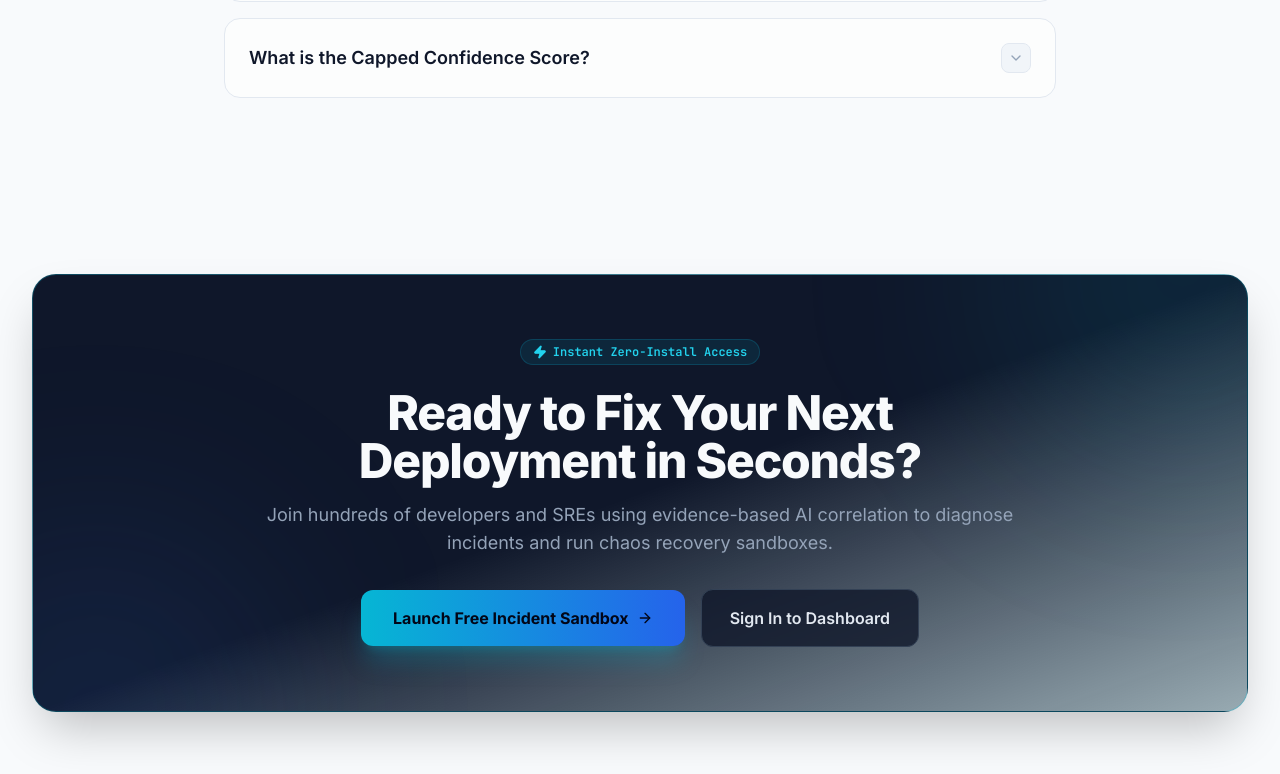
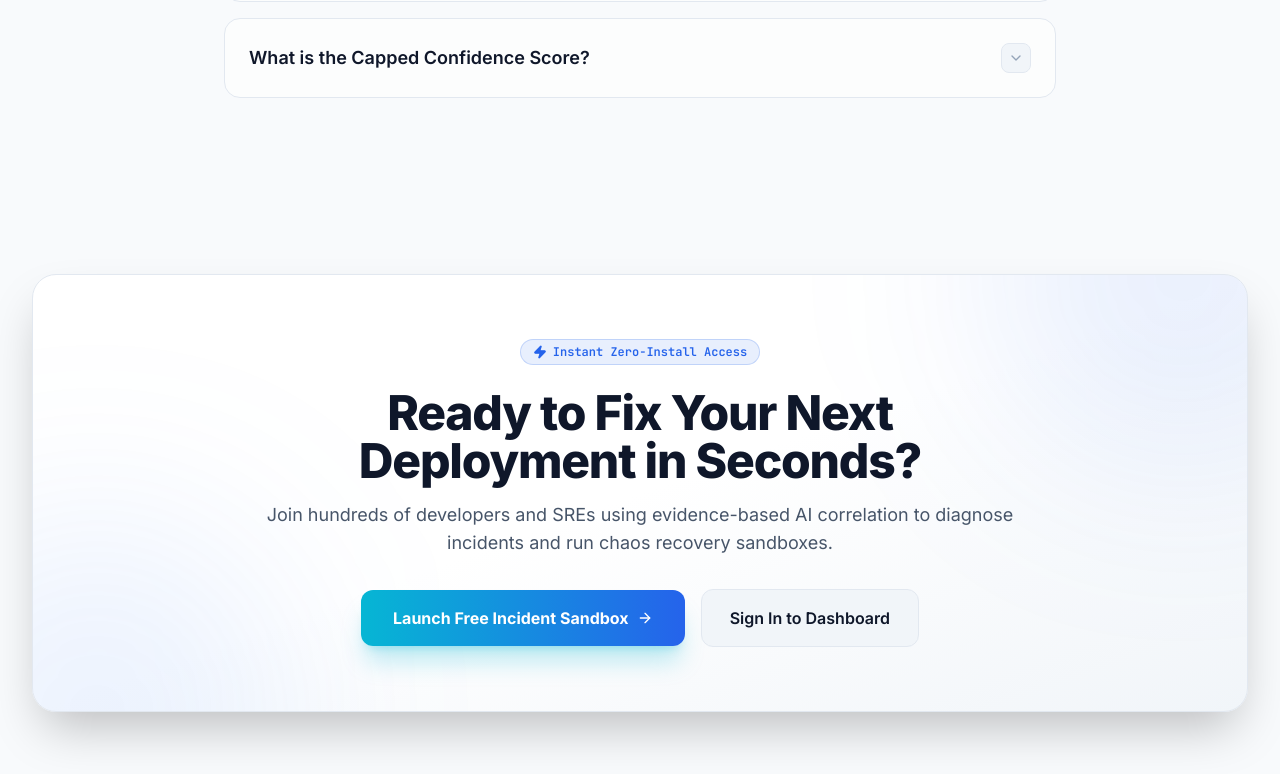
Before and after one commit to Radheshbhuva/DeployFixLab, a React (Vite) app in the folder frontend/: page / in a window 1280 px wide. Shown: the part 8827-9601 px from the top of the page. Built offline with nearby package versions, Linux system fonts and the light colour scheme; no server answers.

Commit message:
feat(theme): adapt CtaBanner background glow and buttons to theme tokens

```diff
--- a/frontend/src/features/landing/components/CtaBanner.tsx
+++ b/frontend/src/features/landing/components/CtaBanner.tsx
@@ -5,29 +5,29 @@ import { Zap, ArrowRight } from 'lucide-react';
 export const CtaBanner: React.FC = () => {
   return (
     <section className="py-20 px-4 sm:px-6 lg:px-8 max-w-7xl mx-auto">
-      <div className="relative rounded-3xl border border-cyan-500/30 bg-gradient-to-br from-slate-900 via-slate-900 to-cyan-950/40 p-8 sm:p-12 lg:p-16 text-center overflow-hidden shadow-2xl">
+      <div className="relative rounded-3xl border border-border-default bg-gradient-to-br from-bg-surface via-bg-surface to-bg-raised p-8 sm:p-12 lg:p-16 text-center overflow-hidden shadow-2xl">
         {/* Decorative Glow Elements */}
-        <div className="absolute top-0 right-0 -translate-y-1/2 translate-x-1/3 w-96 h-96 bg-cyan-500/10 blur-[100px] rounded-full pointer-events-none" />
+        <div className="absolute top-0 right-0 -translate-y-1/2 translate-x-1/3 w-96 h-96 bg-brand-primary/10 blur-[100px] rounded-full pointer-events-none" />
         <div className="absolute bottom-0 left-0 translate-y-1/2 -translate-x-1/3 w-96 h-96 bg-blue-500/10 blur-[100px] rounded-full pointer-events-none" />
 
         <div className="relative z-10 max-w-3xl mx-auto">
-          <div className="inline-flex items-center gap-1.5 px-3 py-1 rounded-full bg-cyan-500/10 border border-cyan-500/20 text-cyan-400 text-xs font-mono font-semibold mb-6">
+          <div className="inline-flex items-center gap-1.5 px-3 py-1 rounded-full bg-brand-primary/10 border border-brand-primary/20 text-brand-primary text-xs font-mono font-semibold mb-6">
             <Zap className="w-3.5 h-3.5 fill-current" />
             <span>Instant Zero-Install Access</span>
           </div>
 
-          <h2 className="text-3xl sm:text-4xl lg:text-5xl font-extrabold text-slate-50 tracking-tight leading-tight">
+          <h2 className="text-3xl sm:text-4xl lg:text-5xl font-extrabold text-text-primary tracking-tight leading-tight">
             Ready to Fix Your Next Deployment in Seconds?
           </h2>
 
-          <p className="text-slate-400 mt-4 text-base sm:text-lg leading-relaxed">
+          <p className="text-text-secondary mt-4 text-base sm:text-lg leading-relaxed">
             Join hundreds of developers and SREs using evidence-based AI correlation to diagnose incidents and run chaos recovery sandboxes.
           </p>
 
           <div className="flex flex-col sm:flex-row items-center justify-center gap-4 mt-8">
             <Link
               to="/register"
-              className="w-full sm:w-auto inline-flex items-center justify-center gap-2 px-8 py-4 rounded-xl bg-gradient-to-r from-cyan-500 to-blue-600 hover:from-cyan-400 hover:to-blue-500 text-slate-950 font-bold text-sm sm:text-base shadow-xl shadow-cyan-500/25 transition-all hover:scale-[1.02]"
+              className="w-full sm:w-auto inline-flex items-center justify-center gap-2 px-8 py-4 rounded-xl bg-gradient-to-r from-cyan-500 to-blue-600 hover:from-cyan-400 hover:to-blue-500 text-white font-bold text-sm sm:text-base shadow-xl shadow-cyan-500/25 transition-all hover:scale-[1.02]"
             >
               <span>Launch Free Incident Sandbox</span>
               <ArrowRight className="w-4 h-4" />
@@ -35,7 +35,7 @@ export const CtaBanner: React.FC = () => {
 
             <Link
               to="/login"
-              className="w-full sm:w-auto inline-flex items-center justify-center gap-2 px-7 py-4 rounded-xl border border-slate-700 bg-slate-900/80 hover:bg-slate-800 text-slate-200 font-semibold text-sm sm:text-base backdrop-blur-sm transition-all"
+              className="w-full sm:w-auto inline-flex items-center justify-center gap-2 px-7 py-4 rounded-xl border border-border-default bg-bg-raised hover:bg-bg-surface text-text-primary font-semibold text-sm sm:text-base backdrop-blur-sm transition-all"
             >
               <span>Sign In to Dashboard</span>
             </Link>
```
